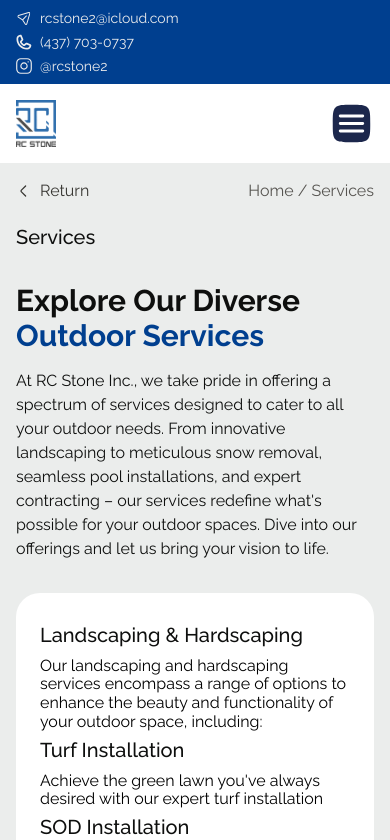
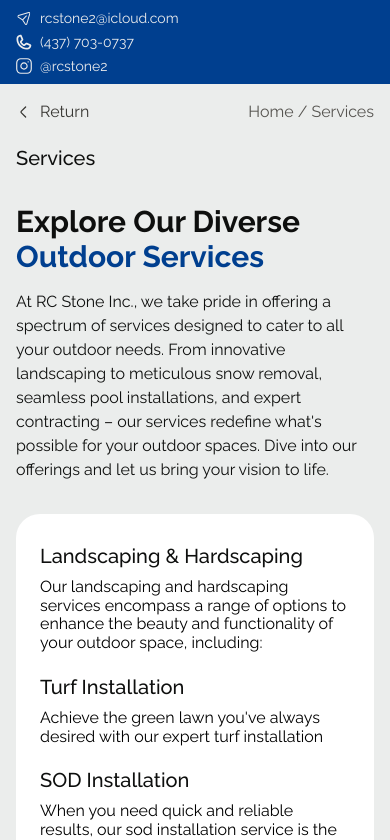
Before and after one commit to sazzy-josh/hosky-challenge, a React (Vite) app: page / in a window 390 px wide. Shown: the top 840 px of the page. Built offline with nearby package versions, Linux system fonts and the light colour scheme.

Commit message:
fix: removed mobile nav

```diff
--- a/src/components/Navbar/index.jsx
+++ b/src/components/Navbar/index.jsx
@@ -34,7 +34,7 @@ const Navbar = () => {
       </div>
 
       {/* MOBILE NAVIGATION */}
-      <>
+      {/* <>
         <div className='flex items-center justify-between xl:hidden py-4 px-4 xl:px-0'>
           <img
             src={Logo}
@@ -52,7 +52,7 @@ const Navbar = () => {
             height={45}
           />
         </div>
-      </>
+      </> */}
     </section>
   );
 };
--- a/src/components/Services/Landscaping/index.jsx
+++ b/src/components/Services/Landscaping/index.jsx
@@ -16,7 +16,7 @@ const Landscaping = () => {
               <p className='block xl:hidden'>Landscaping & Hardscaping </p>
             </h4>
 
-            <p className='text-base leading-[18.70px]'>
+            <p className='text-base leading-[18.70px] mb-4 xl:mb-0 '>
               Our landscaping and hardscaping services encompass a range of
               options to enhance the beauty and functionality of your outdoor
               space, including:
@@ -28,7 +28,7 @@ const Landscaping = () => {
               Turf Installation
             </h4>
 
-            <p className='text-base leading-[18.70px]'>
+            <p className='text-base mb-4 xl:mb-0 leading-[18.70px]'>
               Achieve the green lawn you've always desired with our expert turf
               installation
             </p>
--- a/src/components/Services/Pools/index.jsx
+++ b/src/components/Services/Pools/index.jsx
@@ -13,7 +13,7 @@ const Pools = () => {
               Pools
             </h4>
 
-            <p className='text-base leading-[18.70px]'>
+            <p className='text-base leading-[18.70px] mb-4 xl:mb-0'>
               Elevate your outdoor living experience with our comprehensive pool
               services, including:
             </p>
@@ -24,7 +24,7 @@ const Pools = () => {
               Full Installation
             </h4>
 
-            <p className='text-base leading-[18.70px]'>
+            <p className='text-base leading-[18.70px] mb-4 xl:mb-0'>
               We specialize in creating and installing stunning pools that
               perfectly complement your landscape and personal style.
             </p>
--- a/src/components/SlideShow/index.jsx
+++ b/src/components/SlideShow/index.jsx
@@ -9,7 +9,6 @@ const SlideShow = () => {
         <Slider {...settings}>
           {sliderImages.map((img, idx) => {
             return (
-              <>
               <div className='px-2 overflow-hidden' key={idx}>
                 <img
                   src={img}
@@ -17,7 +16,6 @@ const SlideShow = () => {
                   className='h-[400px] rounded-2xl object-cover'
                 />
               </div>
-              </>
             );
           })}
         </Slider>
--- a/src/utilities/constants.js
+++ b/src/utilities/constants.js
@@ -38,7 +38,7 @@ export const settings = {
   speed: 500,
   slidesToShow: 4,
   slidesToScroll: 1,
-  autoplay: true,
+  //   autoplay: true,
   responsive: [
     {
       breakpoint: 1024,
@@ -50,16 +50,9 @@ export const settings = {
     {
       breakpoint: 600,
       settings: {
-        slidesToShow: 2,
-        slidesToScroll: 2,
+        slidesToShow: 1,
+        slidesToScroll: 1,
         initialSlide: 1,
-      },
-    },
-    {
-      breakpoint: 480,
-      settings: {
-        slidesToShow: 2,
-        slidesToScroll: 1,
       },
     },
   ],
```
Lines whose indentation alone changed are shown as unchanged.
